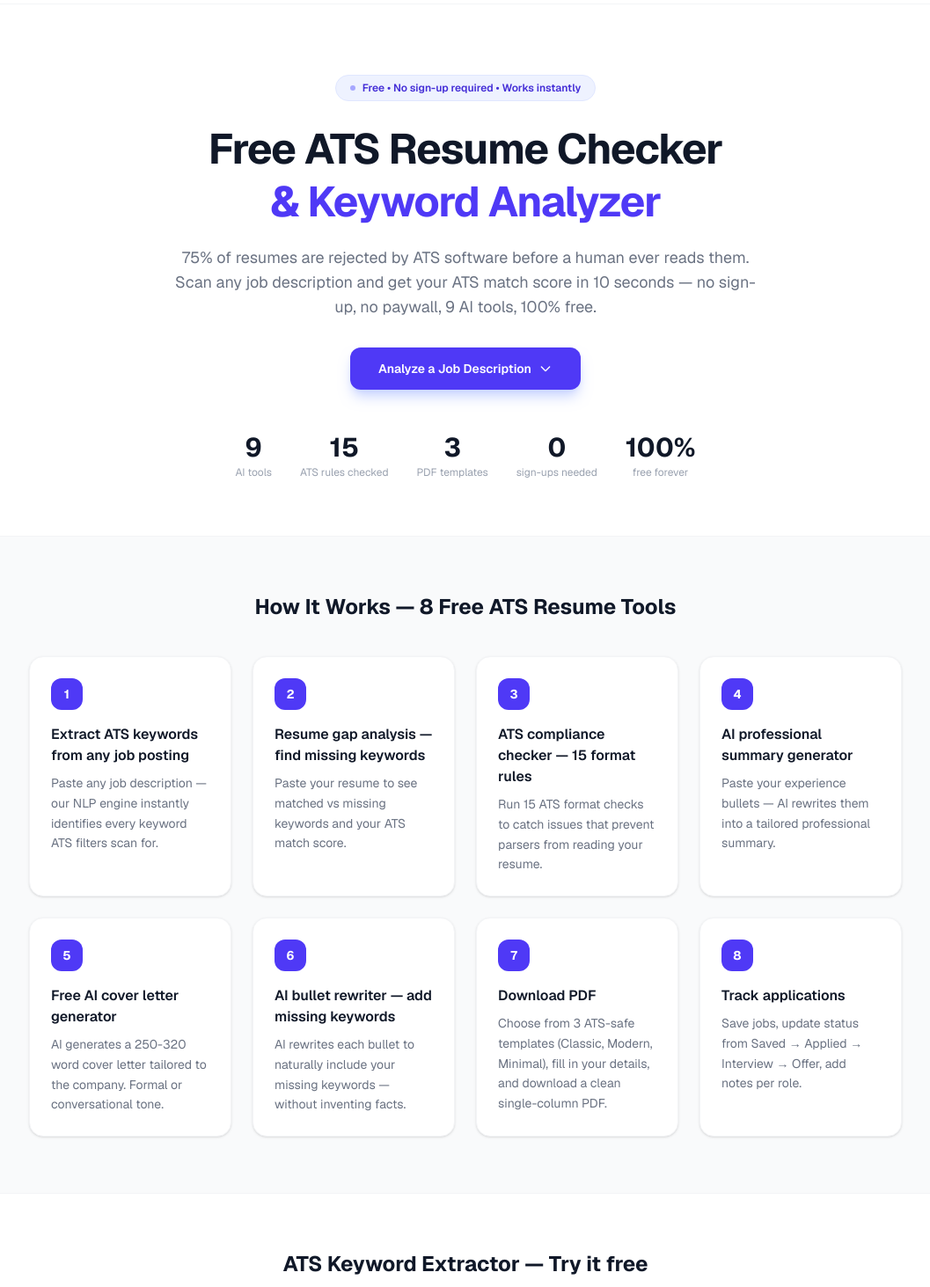
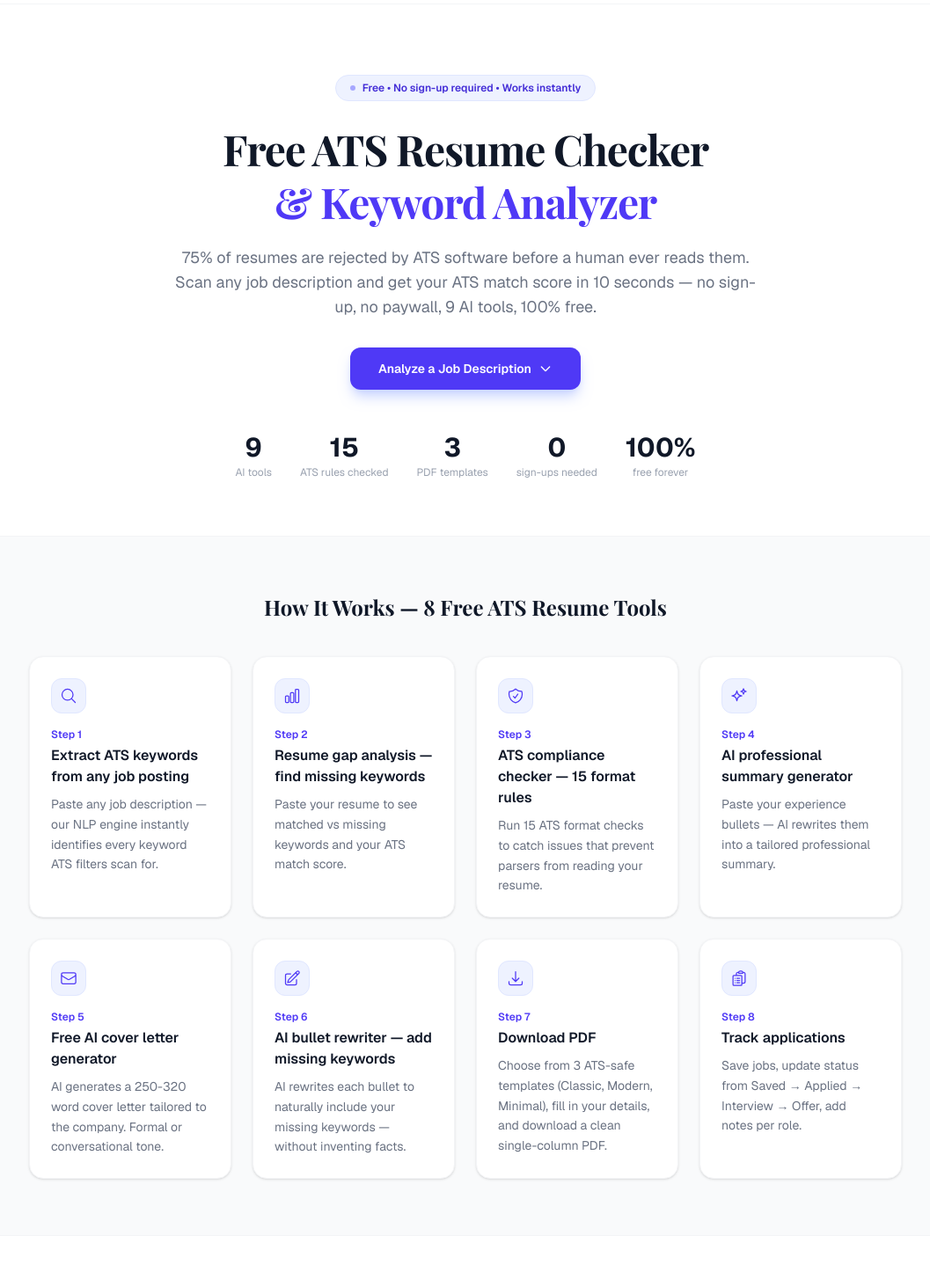
Before and after one commit to LNB-Aveva/unified-resume-builder, a Next.js app in the folder frontend/: page / in a window 1280 px wide. Shown: the part 60-1523 px from the top of the page at 88% size, without its empty margins (111-1168 px from the left). Built offline with nearby package versions, Linux system fonts and the light colour scheme; no server answers.

Commit message:
add serif font pairing, hero gradient, tool card icons, improved FAQ

```diff
--- a/frontend/src/app/globals.css
+++ b/frontend/src/app/globals.css
@@ -10,6 +10,7 @@
   --color-foreground: var(--foreground);
   --font-sans: var(--font-geist-sans);
   --font-mono: var(--font-geist-mono);
+  --font-display: var(--font-playfair);
 }
 
 html {
--- a/frontend/src/app/page.tsx
+++ b/frontend/src/app/page.tsx
@@ -150,13 +150,19 @@ export default function Home() {
       </nav>
 
       {/* ── Hero ── */}
-      <section className="mx-auto max-w-5xl px-4 pt-20 pb-16 text-center">
+      <section className="relative overflow-hidden">
+        <div className="absolute inset-0 -z-10">
+          <div className="absolute top-[-120px] left-1/2 -translate-x-1/2 w-[800px] h-[600px] rounded-full bg-indigo-100/40 blur-3xl" />
+          <div className="absolute top-[100px] left-[-100px] w-[400px] h-[400px] rounded-full bg-violet-100/30 blur-3xl" />
+          <div className="absolute top-[50px] right-[-100px] w-[350px] h-[350px] rounded-full bg-blue-100/30 blur-3xl" />
+        </div>
+      <div className="mx-auto max-w-5xl px-4 pt-20 pb-16 text-center">
         <div className="inline-flex items-center gap-2 rounded-full bg-indigo-50 border border-indigo-100 px-4 py-1.5 text-xs font-semibold text-indigo-700 mb-6">
           <span className="h-1.5 w-1.5 rounded-full bg-indigo-500 animate-pulse" />
           Free • No sign-up required • Works instantly
         </div>
 
-        <h1 className="text-4xl sm:text-5xl font-bold text-gray-900 tracking-tight leading-tight mb-5">
+        <h1 className="font-[family-name:var(--font-display)] text-4xl sm:text-5xl font-bold text-gray-900 tracking-tight leading-tight mb-5">
           Free ATS Resume Checker
           <br />
           <span className="text-indigo-600">& Keyword Analyzer</span>
@@ -193,6 +199,7 @@ export default function Home() {
             </div>
           ))}
         </div>
+      </div>
       </section>
 
       {/* ── How It Works ── */}
@@ -201,7 +208,7 @@ export default function Home() {
         className="bg-gray-50 border-y border-gray-100 py-16"
       >
         <div className="mx-auto max-w-5xl px-4">
-          <h2 className="text-2xl font-bold text-gray-900 text-center mb-10">
+          <h2 className="font-[family-name:var(--font-display)] text-2xl font-bold text-gray-900 text-center mb-10">
             How It Works — 8 Free ATS Resume Tools
           </h2>
           <div className="grid sm:grid-cols-2 lg:grid-cols-4 gap-6">
@@ -210,50 +217,59 @@ export default function Home() {
                 step: "1",
                 title: "Extract ATS keywords from any job posting",
                 body: "Paste any job description — our NLP engine instantly identifies every keyword ATS filters scan for.",
+                icon: <svg className="h-5 w-5" fill="none" viewBox="0 0 24 24" stroke="currentColor" strokeWidth={1.5}><path strokeLinecap="round" strokeLinejoin="round" d="m21 21-5.197-5.197m0 0A7.5 7.5 0 1 0 5.196 5.196a7.5 7.5 0 0 0 10.607 10.607Z" /></svg>,
               },
               {
                 step: "2",
                 title: "Resume gap analysis — find missing keywords",
                 body: "Paste your resume to see matched vs missing keywords and your ATS match score.",
+                icon: <svg className="h-5 w-5" fill="none" viewBox="0 0 24 24" stroke="currentColor" strokeWidth={1.5}><path strokeLinecap="round" strokeLinejoin="round" d="M3 13.125C3 12.504 3.504 12 4.125 12h2.25c.621 0 1.125.504 1.125 1.125v6.75C7.5 20.496 6.996 21 6.375 21h-2.25A1.125 1.125 0 0 1 3 19.875v-6.75ZM9.75 8.625c0-.621.504-1.125 1.125-1.125h2.25c.621 0 1.125.504 1.125 1.125v11.25c0 .621-.504 1.125-1.125 1.125h-2.25a1.125 1.125 0 0 1-1.125-1.125V8.625ZM16.5 4.125c0-.621.504-1.125 1.125-1.125h2.25C20.496 3 21 3.504 21 4.125v15.75c0 .621-.504 1.125-1.125 1.125h-2.25a1.125 1.125 0 0 1-1.125-1.125V4.125Z" /></svg>,
               },
               {
                 step: "3",
                 title: "ATS compliance checker — 15 format rules",
                 body: "Run 15 ATS format checks to catch issues that prevent parsers from reading your resume.",
+                icon: <svg className="h-5 w-5" fill="none" viewBox="0 0 24 24" stroke="currentColor" strokeWidth={1.5}><path strokeLinecap="round" strokeLinejoin="round" d="M9 12.75 11.25 15 15 9.75m-3-7.036A11.959 11.959 0 0 1 3.598 6 11.99 11.99 0 0 0 3 9.749c0 5.592 3.824 10.29 9 11.623 5.176-1.332 9-6.03 9-11.622 0-1.31-.21-2.571-.598-3.751h-.152c-3.196 0-6.1-1.248-8.25-3.285Z" /></svg>,
               },
               {
                 step: "4",
                 title: "AI professional summary generator",
                 body: "Paste your experience bullets — AI rewrites them into a tailored professional summary.",
+                icon: <svg className="h-5 w-5" fill="none" viewBox="0 0 24 24" stroke="currentColor" strokeWidth={1.5}><path strokeLinecap="round" strokeLinejoin="round" d="M9.813 15.904 9 18.75l-.813-2.846a4.5 4.5 0 0 0-3.09-3.09L2.25 12l2.846-.813a4.5 4.5 0 0 0 3.09-3.09L9 5.25l.813 2.846a4.5 4.5 0 0 0 3.09 3.09L15.75 12l-2.846.813a4.5 4.5 0 0 0-3.09 3.09ZM18.259 8.715 18 9.75l-.259-1.035a3.375 3.375 0 0 0-2.455-2.456L14.25 6l1.036-.259a3.375 3.375 0 0 0 2.455-2.456L18 2.25l.259 1.035a3.375 3.375 0 0 0 2.455 2.456L21.75 6l-1.036.259a3.375 3.375 0 0 0-2.455 2.456Z" /></svg>,
               },
               {
                 step: "5",
                 title: "Free AI cover letter generator",
                 body: "AI generates a 250-320 word cover letter tailored to the company. Formal or conversational tone.",
+                icon: <svg className="h-5 w-5" fill="none" viewBox="0 0 24 24" stroke="currentColor" strokeWidth={1.5}><path strokeLinecap="round" strokeLinejoin="round" d="M21.75 6.75v10.5a2.25 2.25 0 0 1-2.25 2.25h-15a2.25 2.25 0 0 1-2.25-2.25V6.75m19.5 0A2.25 2.25 0 0 0 19.5 4.5h-15a2.25 2.25 0 0 0-2.25 2.25m19.5 0v.243a2.25 2.25 0 0 1-1.07 1.916l-7.5 4.615a2.25 2.25 0 0 1-2.36 0L3.32 8.91a2.25 2.25 0 0 1-1.07-1.916V6.75" /></svg>,
               },
               {
                 step: "6",
                 title: "AI bullet rewriter — add missing keywords",
                 body: "AI rewrites each bullet to naturally include your missing keywords — without inventing facts.",
+                icon: <svg className="h-5 w-5" fill="none" viewBox="0 0 24 24" stroke="currentColor" strokeWidth={1.5}><path strokeLinecap="round" strokeLinejoin="round" d="m16.862 4.487 1.687-1.688a1.875 1.875 0 1 1 2.652 2.652L10.582 16.07a4.5 4.5 0 0 1-1.897 1.13L6 18l.8-2.685a4.5 4.5 0 0 1 1.13-1.897l8.932-8.931Zm0 0L19.5 7.125M18 14v4.75A2.25 2.25 0 0 1 15.75 21H5.25A2.25 2.25 0 0 1 3 18.75V8.25A2.25 2.25 0 0 1 5.25 6H10" /></svg>,
               },
               {
                 step: "7",
                 title: "Download PDF",
                 body: "Choose from 3 ATS-safe templates (Classic, Modern, Minimal), fill in your details, and download a clean single-column PDF.",
+                icon: <svg className="h-5 w-5" fill="none" viewBox="0 0 24 24" stroke="currentColor" strokeWidth={1.5}><path strokeLinecap="round" strokeLinejoin="round" d="M3 16.5v2.25A2.25 2.25 0 0 0 5.25 21h13.5A2.25 2.25 0 0 0 21 18.75V16.5M16.5 12 12 16.5m0 0L7.5 12m4.5 4.5V3" /></svg>,
               },
               {
                 step: "8",
                 title: "Track applications",
                 body: "Save jobs, update status from Saved → Applied → Interview → Offer, add notes per role.",
+                icon: <svg className="h-5 w-5" fill="none" viewBox="0 0 24 24" stroke="currentColor" strokeWidth={1.5}><path strokeLinecap="round" strokeLinejoin="round" d="M9 12h3.75M9 15h3.75M9 18h3.75m3 .75H18a2.25 2.25 0 0 0 2.25-2.25V6.108c0-1.135-.845-2.098-1.976-2.192a48.424 48.424 0 0 0-1.123-.08m-5.801 0c-.065.21-.1.433-.1.664 0 .414.336.75.75.75h4.5a.75.75 0 0 0 .75-.75 2.25 2.25 0 0 0-.1-.664m-5.8 0A2.251 2.251 0 0 1 13.5 2.25H15a2.25 2.25 0 0 1 2.15 1.586m-5.8 0c-.376.023-.75.05-1.124.08C9.095 4.01 8.25 4.973 8.25 6.108V8.25m0 0H4.875c-.621 0-1.125.504-1.125 1.125v11.25c0 .621.504 1.125 1.125 1.125h9.75c.621 0 1.125-.504 1.125-1.125V9.375c0-.621-.504-1.125-1.125-1.125H8.25ZM6.75 12h.008v.008H6.75V12Zm0 3h.008v.008H6.75V15Zm0 3h.008v.008H6.75V18Z" /></svg>,
               },
-            ].map(({ step, title, body }) => (
+            ].map(({ step, title, body, icon }) => (
               <div
                 key={step}
                 className="bg-white rounded-2xl border border-gray-100 p-6 shadow-sm hover:shadow-md hover:-translate-y-1 transition-all duration-200"
               >
-                <div className="h-9 w-9 rounded-xl bg-indigo-600 flex items-center justify-center text-white font-bold text-sm mb-4">
-                  {step}
+                <div className="h-10 w-10 rounded-xl bg-indigo-50 border border-indigo-100 flex items-center justify-center text-indigo-600 mb-4">
+                  {icon}
                 </div>
+                <div className="text-xs font-semibold text-indigo-600 mb-1">Step {step}</div>
                 <h3 className="font-semibold text-gray-900 mb-2">{title}</h3>
                 <p className="text-sm text-gray-500 leading-relaxed">{body}</p>
               </div>
@@ -265,7 +281,7 @@ export default function Home() {
       {/* ── Live Demo ── */}
       <section id="demo" className="mx-auto max-w-3xl px-4 py-16">
         <div className="text-center mb-8">
-          <h2 className="text-2xl font-bold text-gray-900 mb-2">
+          <h2 className="font-[family-name:var(--font-display)] text-2xl font-bold text-gray-900 mb-2">
             ATS Keyword Extractor — Try it free
           </h2>
           <p className="text-gray-500 text-sm">
@@ -284,7 +300,7 @@ export default function Home() {
             <div className="inline-flex items-center gap-2 rounded-full bg-indigo-50 border border-indigo-100 px-4 py-1.5 text-xs font-semibold text-indigo-700 mb-4">
               Step 2
             </div>
-            <h2 className="text-2xl font-bold text-gray-900 mb-2">
+            <h2 className="font-[family-name:var(--font-display)] text-2xl font-bold text-gray-900 mb-2">
               Resume Gap Analysis — Find Missing Keywords
             </h2>
             <p className="text-gray-500 text-sm max-w-xl mx-auto">
@@ -304,7 +320,7 @@ export default function Home() {
           <div className="inline-flex items-center gap-2 rounded-full bg-indigo-50 border border-indigo-100 px-4 py-1.5 text-xs font-semibold text-indigo-700 mb-4">
             Step 3
           </div>
-          <h2 className="text-2xl font-bold text-gray-900 mb-2">
+          <h2 className="font-[family-name:var(--font-display)] text-2xl font-bold text-gray-900 mb-2">
             ATS Compliance Checker — 15 Format Rules
           </h2>
           <p className="text-gray-500 text-sm max-w-xl mx-auto">
@@ -322,7 +338,7 @@ export default function Home() {
             <div className="inline-flex items-center gap-2 rounded-full bg-indigo-50 border border-indigo-100 px-4 py-1.5 text-xs font-semibold text-indigo-700 mb-4">
               Step 4
             </div>
-            <h2 className="text-2xl font-bold text-gray-900 mb-2">
+            <h2 className="font-[family-name:var(--font-display)] text-2xl font-bold text-gray-900 mb-2">
               AI Professional Summary Generator
             </h2>
             <p className="text-gray-500 text-sm max-w-xl mx-auto">
@@ -340,7 +356,7 @@ export default function Home() {
           <div className="inline-flex items-center gap-2 rounded-full bg-indigo-50 border border-indigo-100 px-4 py-1.5 text-xs font-semibold text-indigo-700 mb-4">
             Step 5
           </div>
-          <h2 className="text-2xl font-bold text-gray-900 mb-2">
+          <h2 className="font-[family-name:var(--font-display)] text-2xl font-bold text-gray-900 mb-2">
             Free AI Cover Letter Generator
           </h2>
           <p className="text-gray-500 text-sm max-w-xl mx-auto">
@@ -358,7 +374,7 @@ export default function Home() {
             <div className="inline-flex items-center gap-2 rounded-full bg-indigo-50 border border-indigo-100 px-4 py-1.5 text-xs font-semibold text-indigo-700 mb-4">
               Step 6
             </div>
-            <h2 className="text-2xl font-bold text-gray-900 mb-2">
+            <h2 className="font-[family-name:var(--font-display)] text-2xl font-bold text-gray-900 mb-2">
               AI Bullet Rewriter — Add Missing Keywords
             </h2>
             <p className="text-gray-500 text-sm max-w-xl mx-auto">
@@ -376,7 +392,7 @@ export default function Home() {
           <div className="inline-flex items-center gap-2 rounded-full bg-indigo-50 border border-indigo-100 px-4 py-1.5 text-xs font-semibold text-indigo-700 mb-4">
             Step 7
           </div>
-          <h2 className="text-2xl font-bold text-gray-900 mb-2">
+          <h2 className="font-[family-name:var(--font-display)] text-2xl font-bold text-gray-900 mb-2">
             Download ATS-Friendly Resume as PDF
           </h2>
           <p className="text-gray-500 text-sm max-w-xl mx-auto">
@@ -394,7 +410,7 @@ export default function Home() {
             <div className="inline-flex items-center gap-2 rounded-full bg-indigo-50 border border-indigo-100 px-4 py-1.5 text-xs font-semibold text-indigo-700 mb-4">
               Step 8
             </div>
-            <h2 className="text-2xl font-bold text-gray-900 mb-2">
+            <h2 className="font-[family-name:var(--font-display)] text-2xl font-bold text-gray-900 mb-2">
               Job Application Tracker
             </h2>
             <p className="text-gray-500 text-sm max-w-xl mx-auto">
@@ -409,7 +425,7 @@ export default function Home() {
       {/* ── FAQ ── */}
       <section id="faq" className="mx-auto max-w-3xl px-4 py-16">
         <div className="text-center mb-10">
-          <h2 className="text-2xl font-bold text-gray-900 mb-2">
+          <h2 className="font-[family-name:var(--font-display)] text-2xl font-bold text-gray-900 mb-2">
             Frequently asked questions
           </h2>
           <p className="text-gray-500 text-sm">
@@ -427,14 +443,14 @@ export default function Home() {
                   </svg>
                 </span>
               </summary>
-              <p className="mt-3 text-sm text-gray-500 leading-relaxed">{a}</p>
+              <p className="mt-3 text-sm text-gray-500 leading-7">{a}</p>
             </details>
           ))}
         </dl>
       </section>
 
       {/* ── Footer ── */}
-      <footer className="border-t border-gray-100 py-10">
+      <footer className="border-t border-gray-100 bg-gray-50/50 py-10">
         <div className="mx-auto max-w-5xl px-4 flex flex-col sm:flex-row items-center justify-between gap-4">
           {/* Wordmark */}
           <div className="flex items-center gap-2">
```
Also changed, not shown: frontend/src/app/layout.tsx (+8 -2 lines).
